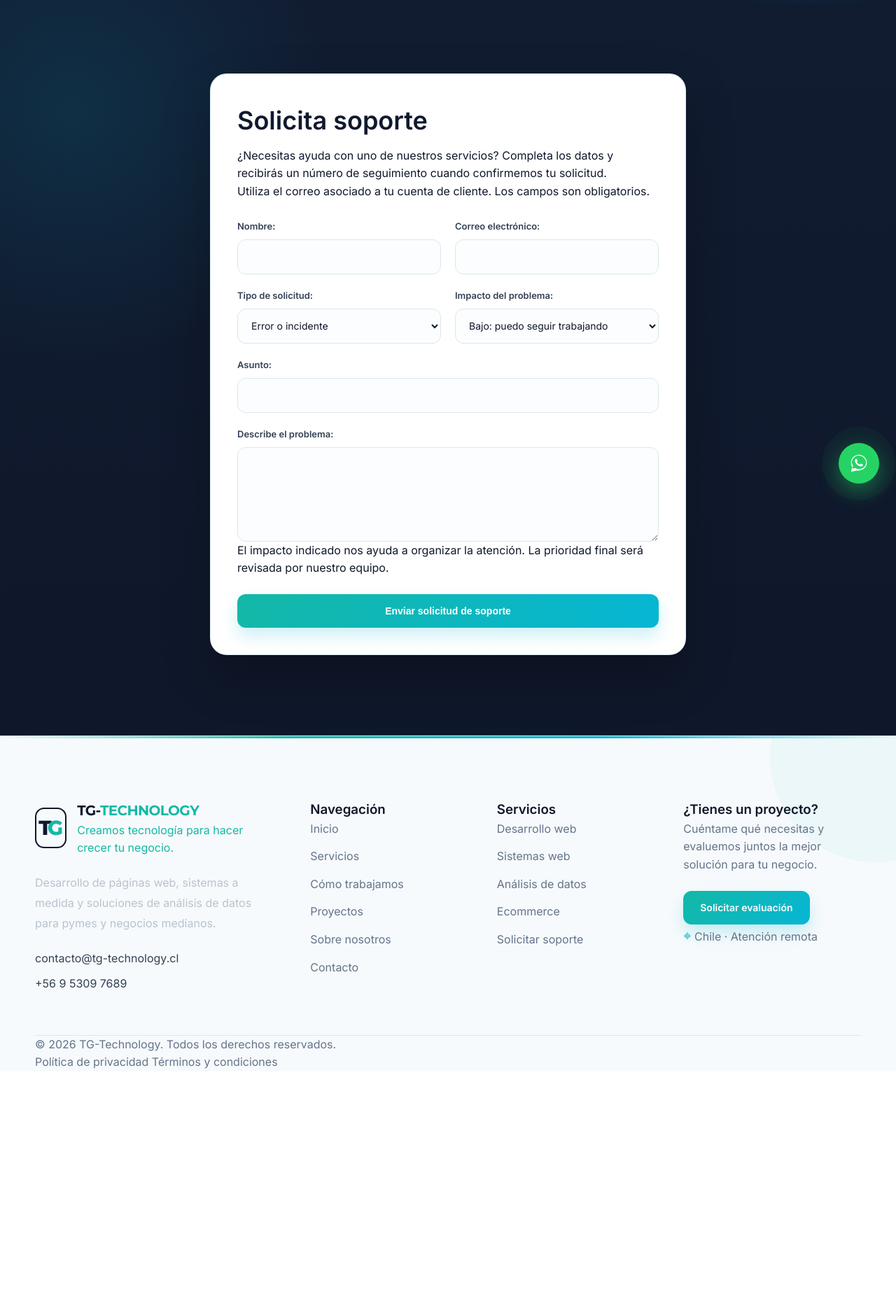
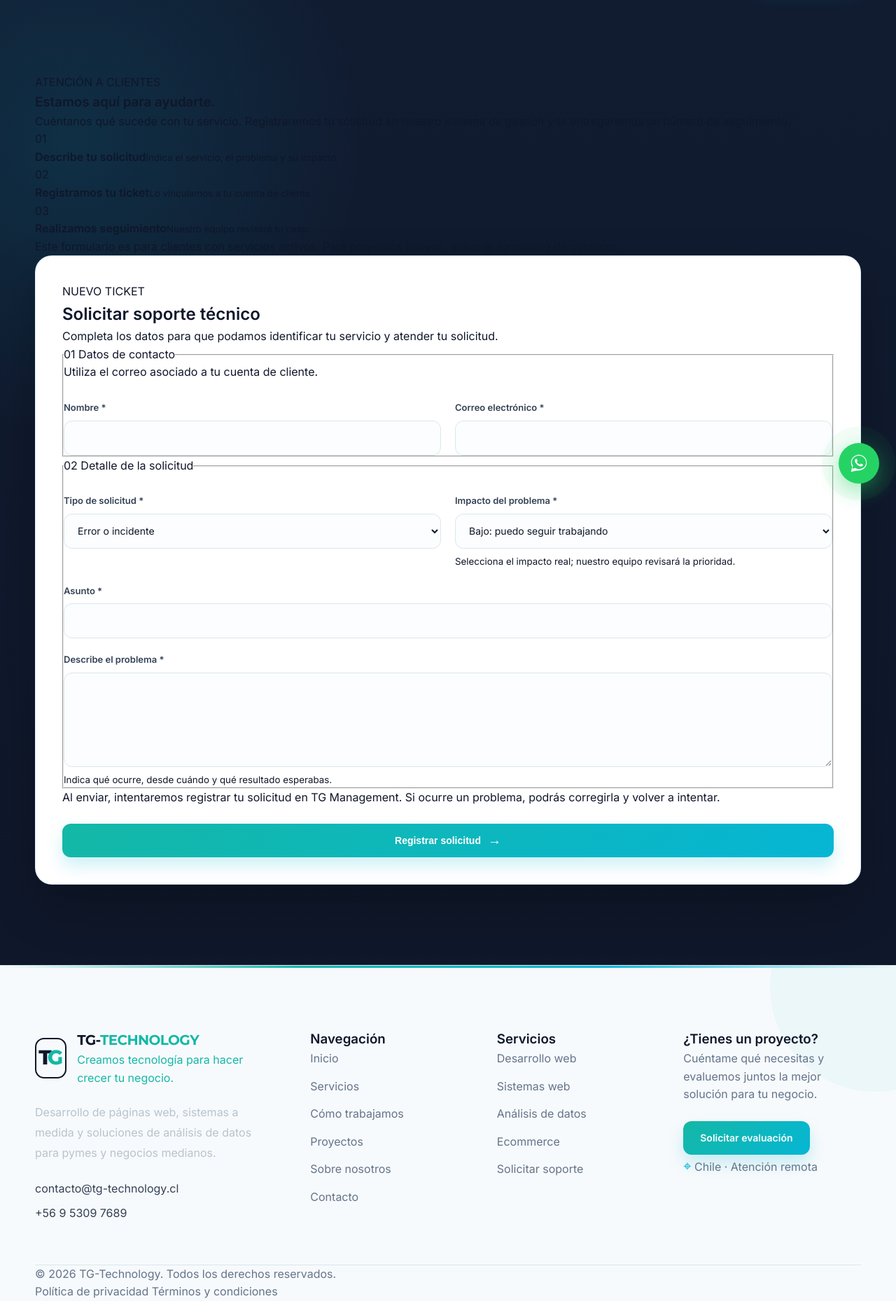
Before and after one commit to Guvtam/tg-technology, a Django app: page /soporte/ in a window 1280 px wide. Shown: the part 85-1944 px from the top of the page at 70% size. Before the commit the page ends 1612 px from the top, so only its background shows below. Run offline with Django 5.2, Linux system fonts and the light colour scheme.

Commit message:
Redesign support intake and ticket confirmation experience

```diff
--- a/core/templates/core/soporte.html
+++ b/core/templates/core/soporte.html
@@ -1,37 +1,95 @@
 {% extends "core/base.html" %}
-{% block title %}Soporte | TG Technology{% endblock %}
+{% block title %}Centro de soporte | TG Technology{% endblock %}
 {% block content %}
-<section class="contact-section">
-    <div class="container">
-        <div class="contact-form-wrapper soporte-web-card">
+<section class="contact-section support-page">
+  <div class="container support-layout">
+    <aside class="support-aside">
+      <span class="support-eyebrow">ATENCIÓN A CLIENTES</span>
+      <h1>Estamos aquí para ayudarte.</h1>
+      <p>Cuéntanos qué sucede con tu servicio. Registraremos tu solicitud en nuestro sistema de gestión y te entregaremos un número de seguimiento.</p>
+      <div class="support-steps" aria-label="Cómo funciona">
+        <div><span>01</span><p><strong>Describe tu solicitud</strong><small>Indica el servicio, el problema y su impacto.</small></p></div>
+        <div><span>02</span><p><strong>Registramos tu ticket</strong><small>Lo vinculamos a tu cuenta de cliente.</small></p></div>
+        <div><span>03</span><p><strong>Realizamos seguimiento</strong><small>Nuestro equipo revisará tu caso.</small></p></div>
+      </div>
+      <p class="support-aside-note">Este formulario es para clientes con servicios activos. Para proyectos nuevos, utiliza el formulario de contacto.</p>
+    </aside>
+    <div class="contact-form-wrapper support-form-card">
+      {% if ticket_confirmado %}
+        <div class="support-success" role="status">
+          <span class="support-success-icon" aria-hidden="true">✓</span>
+          <span class="support-eyebrow">SOLICITUD REGISTRADA</span>
+          <h2>¡Recibimos tu solicitud!</h2>
+          <p>Tu caso quedó registrado en TG Management. Conserva este número para futuras consultas.</p>
+          <div class="support-ticket-code"><span>NÚMERO DE TICKET</span><strong>{{ ticket_confirmado }}</strong></div>
+          <p>El equipo revisará los antecedentes y se comunicará contigo a través de los canales registrados.</p>
+          <a class="button button-primary contact-submit" href="{% url 'core:soporte' %}">Crear otra solicitud</a>
+        </div>
+      {% else %}
+        <div class="support-form-heading">
+          <span class="support-eyebrow">NUEVO TICKET</span>
+          <h2>Solicitar soporte técnico</h2>
+          <p>Completa los datos para que podamos identificar tu servicio y atender tu solicitud.</p>
+        </div>
         {% for message in messages %}
-                {% if "contact-confirmation" not in message.extra_tags %}
-                    <p role="status" class="form-message">{{ message }}</p>
+          {% if "contact-confirmation" not in message.extra_tags %}<p class="form-message" role="status">{{ message }}</p>{% endif %}
+        {% endfor %}
+        <form method="post" class="contact-form support-form" id="support-request-form">
+          {% csrf_token %}
+          {{ form.referencia }}
+          {% for error in form.referencia.errors %}<p class="field-error" role="alert">{{ error }}</p>{% endfor %}
+          {% if form.non_field_errors %}<div class="support-alert" role="alert"><strong>No pudimos registrar tu solicitud.</strong>{% for error in form.non_field_errors %}<p>{{ error }}</p>{% endfor %}</div>{% endif %}
+          <fieldset class="support-fieldset">
+            <legend><span>01</span> Datos de contacto</legend>
+            <p class="support-section-hint">Utiliza el correo asociado a tu cuenta de cliente.</p>
+            <div class="form-grid">
+              {% for field in form.visible_fields %}
+                {% if field.name == 'nombre' or field.name == 'correo' %}
+                  <div class="form-field">
+                    <label for="{{ field.id_for_label }}">{{ field.label }} <span aria-hidden="true">*</span></label>
+                    {{ field }}
+                    {% for error in field.errors %}<p class="field-error" role="alert">{{ error }}</p>{% endfor %}
+                  </div>
                 {% endif %}
               {% endfor %}
-            <h1>Solicita soporte</h1>
-            <p>¿Necesitas ayuda con uno de nuestros servicios? Completa los datos y recibirás un número de seguimiento cuando confirmemos tu solicitud.</p>
-            <p>Utiliza el correo asociado a tu cuenta de cliente. Los campos son obligatorios.</p>
-            <form method="post" class="contact-form">
-                {% csrf_token %}
-                {{ form.referencia }}
-                {{ form.referencia.errors }}
-                {% for error in form.non_field_errors %}
-                    <p class="field-error" role="alert">{{ error }}</p>
-                {% endfor %}
+            </div>
+          </fieldset>
+          <fieldset class="support-fieldset">
+            <legend><span>02</span> Detalle de la solicitud</legend>
             <div class="form-grid">
               {% for field in form.visible_fields %}
+                {% if field.name == 'categoria' or field.name == 'impacto' or field.name == 'titulo' or field.name == 'descripcion' %}
                   <div class="form-field{% if field.name == 'titulo' or field.name == 'descripcion' %} form-field-full{% endif %}">
-                            {{ field.label_tag }}
+                    <label for="{{ field.id_for_label }}">{{ field.label }} <span aria-hidden="true">*</span></label>
                     {{ field }}
-                            {{ field.errors }}
+                    {% if field.name == 'impacto' %}<small class="support-help">Selecciona el impacto real; nuestro equipo revisará la prioridad.</small>{% endif %}
+                    {% if field.name == 'descripcion' %}<small class="support-help">Indica qué ocurre, desde cuándo y qué resultado esperabas.</small>{% endif %}
+                    {% for error in field.errors %}<p class="field-error" role="alert">{{ error }}</p>{% endfor %}
                   </div>
+                {% endif %}
               {% endfor %}
             </div>
-                <p>El impacto indicado nos ayuda a organizar la atención. La prioridad final será revisada por nuestro equipo.</p>
-                <button type="submit" class="button button-primary contact-submit">Enviar solicitud de soporte</button>
+          </fieldset>
+          <div class="support-form-footer">
+            <p>Al enviar, intentaremos registrar tu solicitud en TG Management. Si ocurre un problema, podrás corregirla y volver a intentar.</p>
+            <button type="submit" class="button button-primary contact-submit" id="support-submit">Registrar solicitud <span aria-hidden="true">→</span></button>
+          </div>
         </form>
+      {% endif %}
     </div>
   </div>
 </section>
 {% endblock %}
+{% block extra_js %}
+<script>
+(function () {
+  const form = document.getElementById("support-request-form");
+  if (!form) return;
+  form.addEventListener("submit", function () {
+    if (!form.checkValidity()) return;
+    const button = document.getElementById("support-submit");
+    if (button) { button.disabled = true; button.textContent = "Registrando solicitud…"; }
+  });
+})();
+</script>
+{% endblock %}
```
Lines whose indentation alone changed are shown as unchanged.
